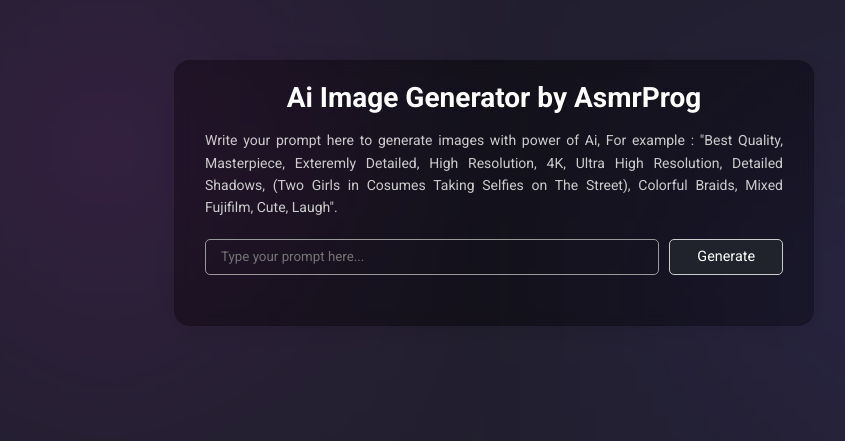
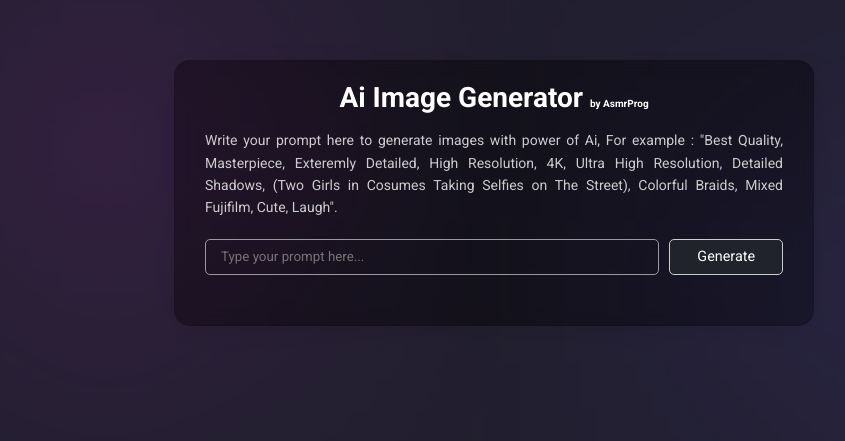
Before and after one commit to iammithu/aig, a plain HTML site: page index.html in a window 1280 px wide. Shown: the part 207-648 px from the top of the page, without its empty margins (146-991 px from the left). Drawn offline with Linux system fonts and the light colour scheme.

Commit message:
Update index.html

```diff
--- a/index.html
+++ b/index.html
@@ -11,7 +11,7 @@
 <body>
 
     <div class="container">
-        <h1>Ai Image Generator by AsmrProg</h1>
+        <h1>Ai Image Generator <span style="font-size: 10px;"> by AsmrProg </span> </h1>
         <p>Write your prompt here to generate images with power of Ai, For example : "Best Quality, Masterpiece,
             Exteremly Detailed, High Resolution, 4K, Ultra High Resolution, Detailed Shadows, (Two Girls in Cosumes
             Taking Selfies on The Street), Colorful Braids, Mixed Fujifilm, Cute, Laugh".</p>
```
